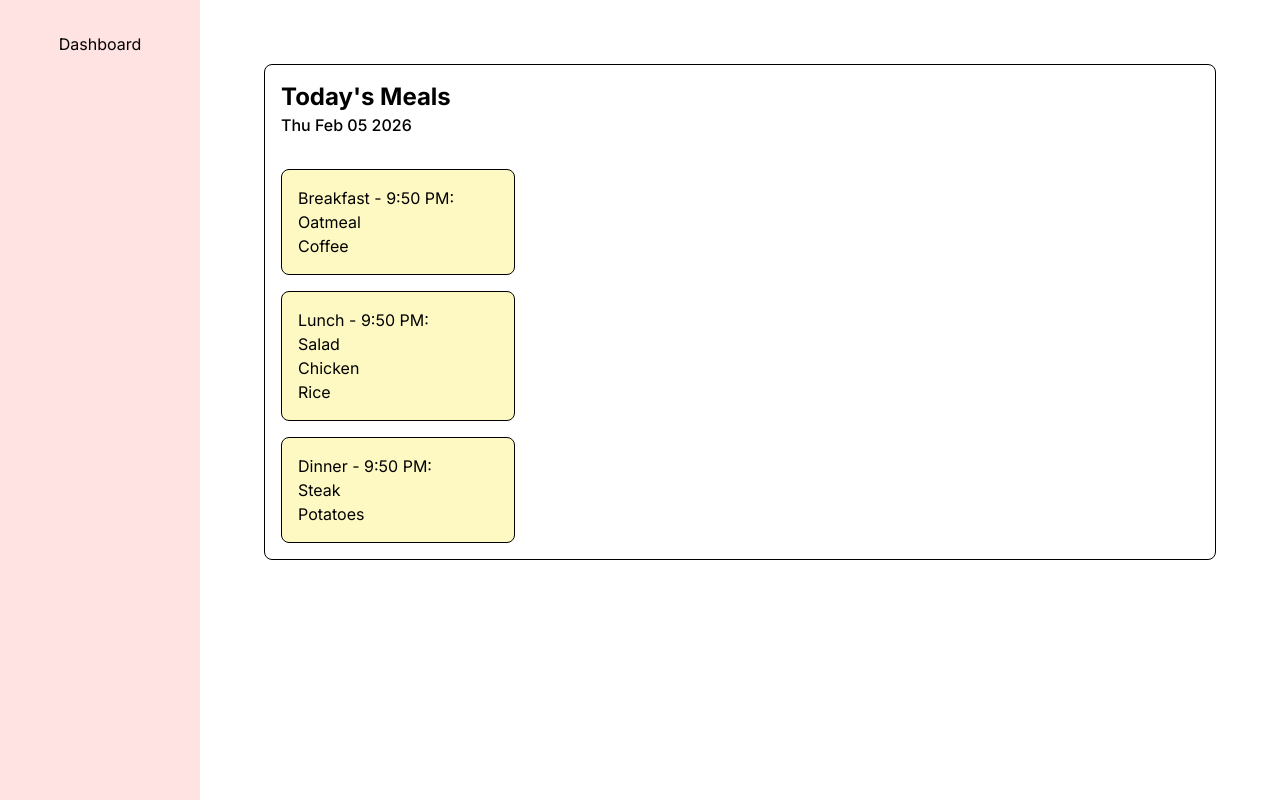
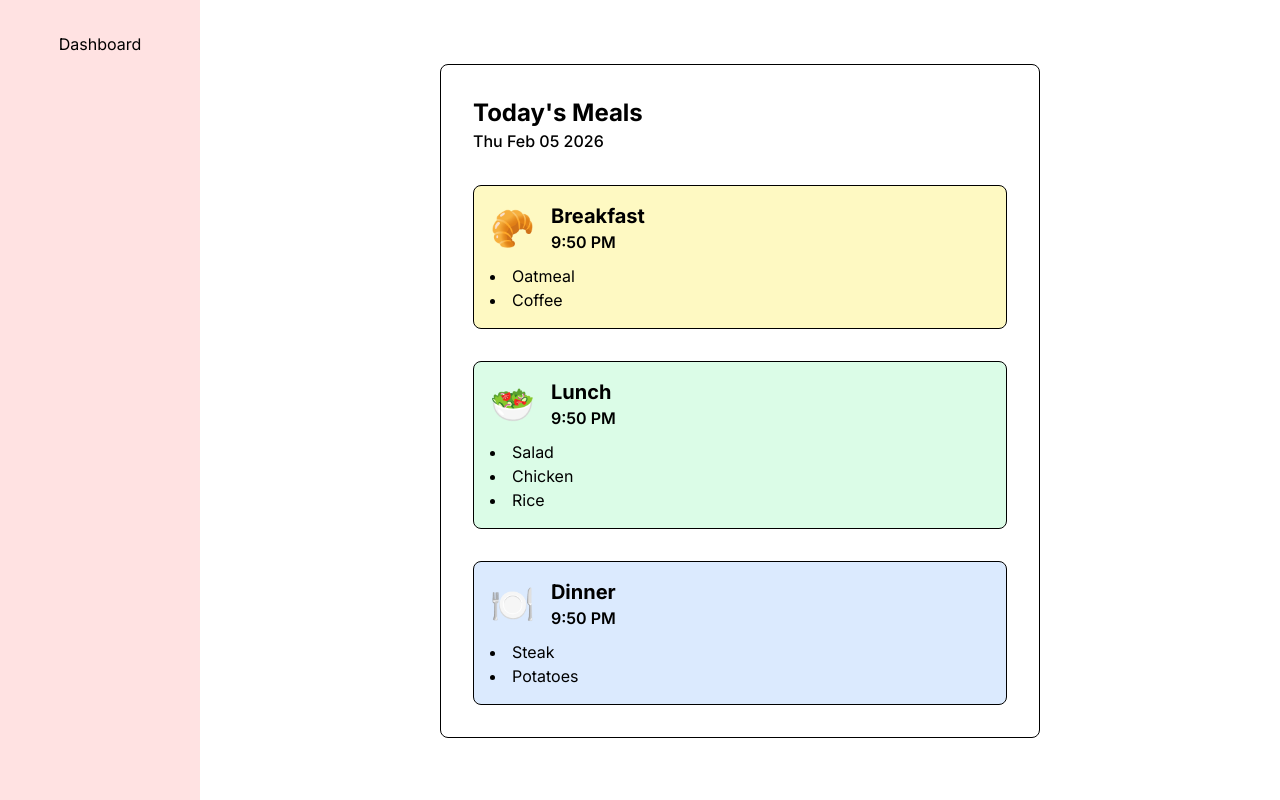
Before and after one commit to reed756/food-diary, a Next.js app: page /dashboard in a window 1280 px wide. Built offline with nearby package versions, Linux system fonts and the light colour scheme.

Commit message:
update meal card styling

```diff
--- a/src/app/dashboard/(overview)/page.tsx
+++ b/src/app/dashboard/(overview)/page.tsx
@@ -59,10 +59,10 @@ export default function Page() {
   };
 
   return (
-    <div className="border-black border p-4 rounded-lg bg-grey-100">
+    <div className="border-black border p-8 rounded-lg bg-grey-100 w-150 h-fit">
       <h1 className="text-2xl font-bold">Today&apos;s Meals</h1>
       <h2 className="font-medium">{todaysMeals.date.toDateString()}</h2>
-      <div className="mt-8 flex flex-col gap-4">
+      <div className="mt-8 flex flex-col gap-8">
         {todaysMeals.meals.map((meal) => {
           return (
             <div
--- a/src/app/dashboard/layout.tsx
+++ b/src/app/dashboard/layout.tsx
@@ -8,7 +8,9 @@ export default function DashboardLayout({
   return (
     <div>
       <Sidenav />
-      <section className="ml-50 p-16 h-dvh max-md:ml-0">{children}</section>
+      <section className="flex justify-center ml-50 p-16 h-dvh max-md:ml-0">
+        {children}
+      </section>
     </div>
   );
 }
--- a/src/app/ui/dashboard/meal-card.tsx
+++ b/src/app/ui/dashboard/meal-card.tsx
@@ -1,17 +1,41 @@
 import { Meal } from '@/app/lib/definitions';
 import { capitaliseFirstLetter, formatTime } from '@/app/lib/utils';
+
+const MEALTYPE_COLORS: Record<string, string> = {
+  breakfast: 'bg-yellow-100',
+  lunch: 'bg-green-100',
+  dinner: 'bg-blue-100',
+  snack: 'bg-purple-100'
+};
+
+const MEALTYPE_EMOJIS: Record<string, string> = {
+  breakfast: '🥐',
+  lunch: '🥗',
+  dinner: '🍽️',
+  snack: '🍎'
+};
 
 export default function MealCard({ id, type, time, foods }: Meal) {
   return (
     <div
       key={id}
-      className="flex gap-2"
+      className="flex gap-2 w-full"
     >
-      <div className="border-black border p-4 rounded-lg bg-yellow-100 w-full">
-        <h2 className="w-50">
-          {capitaliseFirstLetter(type)} - {formatTime(time)}:
-        </h2>
-        <ul>
+      <div
+        className={`border-black border p-4 rounded-lg ${MEALTYPE_COLORS[type]} w-full`}
+      >
+        <div className="flex gap-4">
+          <span className="text-4xl flex items-center">
+            {MEALTYPE_EMOJIS[type]}
+          </span>
+          <div>
+            <h2 className="w-50 font-bold text-xl">
+              {capitaliseFirstLetter(type)}
+            </h2>
+            <h3 className="font-semibold">{formatTime(time)}</h3>
+          </div>
+        </div>
+        <ul className="mt-2.5 list-disc list-inside">
           {foods.map((food) => {
             return <li key={food.id}>{food.name}</li>;
           })}
```
